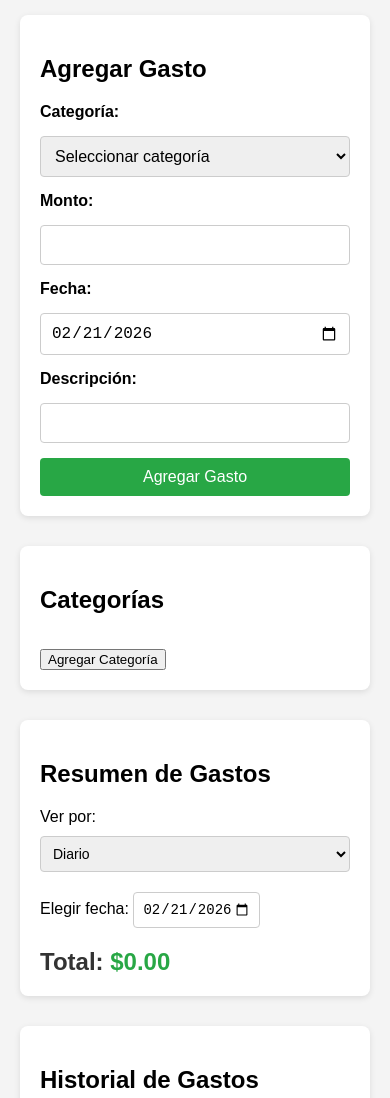
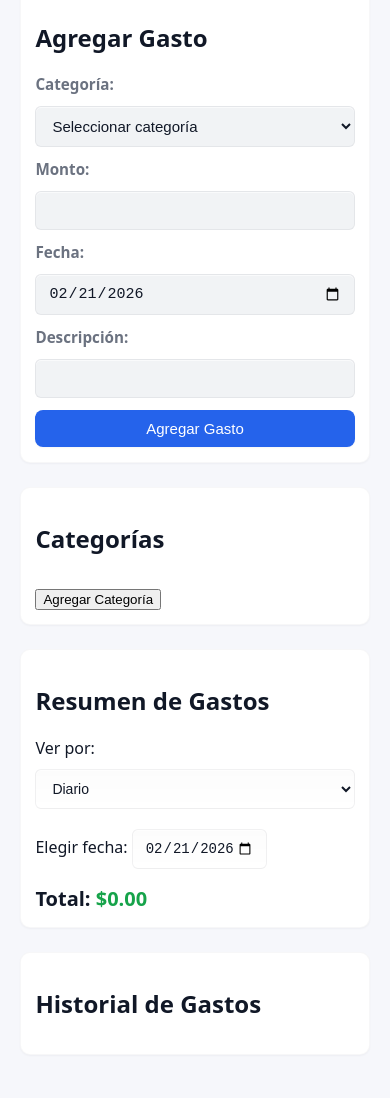
Before and after one commit to ttwofacess/Track, a plain HTML site: page index.html in a window 390 px wide. Shown: the part 93-1191 px from the top of the page. After the commit the page ends 1168 px from the top, so only its background shows below. Drawn offline with Linux system fonts and the light colour scheme.

Commit message:
style: add CSS variables for design consistency, migrate to system fonts, enhance controls, and improve spacing/responsiveness.

```diff
--- a/styles.css
+++ b/styles.css
@@ -1,145 +1,117 @@
-body {
-    font-family: Arial, sans-serif;
-    margin: 0;
-    padding: 0;
-    background-color: #f4f4f4;
+:root{
+  --bg: #f6f7fb;
+  --surface: #ffffff;
+  --muted: #f1f3f5;
+  --text: #111827;
+  --subtext: #6b7280;
+  --accent: #2563eb;
+  --success: #16a34a;
+  --danger: #dc2626;
+  --radius-sm: 6px;
+  --radius-md: 10px;
+  --radius-lg: 14px;
+  --shadow-1: 0 1px 2px rgba(16,24,40,0.04);
+  --shadow-2: 0 6px 20px rgba(16,24,40,0.08);
+  --space: 16px;
 }
 
-.app-container {
-    max-width: 1000px;
-    margin: 0 auto;
-    padding: 20px;
+*{box-sizing:border-box}
+body{
+  font-family: system-ui, -apple-system, "Segoe UI", Roboto, "Helvetica Neue", Arial, "Noto Sans", sans-serif;
+  margin:0;
+  padding:0;
+  background:var(--bg);
+  color:var(--text);
+  -webkit-font-smoothing:antialiased;
+  -moz-osx-font-smoothing:grayscale;
 }
 
-.header {
-    text-align: center;
-    margin-bottom: 30px;
+.app-container{
+  max-width:980px;
+  margin:0 auto;
+  padding:calc(var(--space) * 1.25);
 }
 
-.main-content {
-    display: flex;
-    flex-direction: column;
-    gap: 30px;
+.header{ text-align:center; margin-bottom:24px }
+.header h1{ margin:0; font-size:1.6rem; letter-spacing:-0.5px; color:var(--text) }
+.header p{ margin:6px 0 0; color:var(--subtext); font-size:0.95rem }
+
+.main-content{ display:flex; flex-direction:column; gap:24px }
+
+.expense-form, .categories-section, .expenses-section, .summary-section{
+  background:var(--surface);
+  padding:calc(var(--space) * 0.9);
+  border-radius:var(--radius-md);
+  box-shadow:var(--shadow-1);
+  border:1px solid rgba(16,24,40,0.03);
 }
 
-.expense-form, .categories-section, .expenses-section, .summary-section {
-    background: white;
-    padding: 20px;
-    border-radius: 8px;
-    box-shadow: 0 2px 6px rgba(0,0,0,0.1);
+.summary-controls{ display:flex; flex-direction:column; gap:10px; margin-bottom:16px }
+.summary-controls select, .summary-controls input{
+  padding:10px 12px;
+  border-radius:var(--radius-sm);
+  font-size:14px;
+  background:linear-gradient(180deg, rgba(0,0,0,0.01), transparent);
+  border:1px solid rgba(16,24,40,0.06);
+  color:var(--text);
+  box-shadow: inset 0 1px 0 rgba(255,255,255,0.5);
+  transition:box-shadow .18s ease, border-color .18s ease;
 }
+.summary-controls select:focus, .summary-controls input:focus{ outline:none; box-shadow:0 0 0 4px rgba(37,99,235,0.08); border-color:var(--accent) }
 
-.summary-controls {
-    display: flex;
-    flex-direction: column;
-    gap: 10px;
-    margin-bottom: 20px;
+.summary-total h3{ margin:0; font-size:1.25rem; color:var(--text) }
+#totalAmount{ color:var(--success); font-weight:600 }
+
+form{ display:flex; flex-direction:column; gap:12px }
+form label{ font-weight:600; color:var(--subtext); font-size:0.95rem }
+form input, form select{
+  padding:10px 12px; font-size:15px; border-radius:var(--radius-sm);
+  border:1px solid rgba(16,24,40,0.06); background:var(--muted); color:var(--text);
+  box-shadow: inset 0 1px 0 rgba(255,255,255,0.6);
 }
+form input:focus, form select:focus{ outline:none; box-shadow:0 0 0 4px rgba(37,99,235,0.08); border-color:var(--accent) }
 
-.summary-controls select, .summary-controls input {
-    padding: 8px;
-    border: 1px solid #ccc;
-    border-radius: 4px;
-    font-size: 14px;
+/* Primary button */
+form button{
+  padding:10px 14px; font-size:15px; background:var(--accent); color:#fff; border:none;
+  border-radius:8px; cursor:pointer; box-shadow:var(--shadow-1); transition:transform .08s ease, background .12s ease;
 }
+form button:hover{ background:#1f4fd6; transform:translateY(-1px) }
+form button:active{ transform:translateY(0) }
+form button:focus{ outline:none; box-shadow:0 0 0 5px rgba(37,99,235,0.12) }
 
-.summary-total h3 {
-    margin: 0;
-    font-size: 24px;
-    color: #333;
+.category-list{ display:flex; flex-wrap:wrap; gap:10px; margin-bottom:12px }
+.category{
+  background:linear-gradient(180deg, rgba(16,24,40,0.02), transparent);
+  padding:8px 12px; border-radius:999px; display:flex; align-items:center; gap:8px;
+  color:var(--subtext); font-weight:600; font-size:0.95rem; border:1px solid rgba(16,24,40,0.03)
 }
+.category .btn-edit, .category .btn-delete{ background:none; border:none; cursor:pointer; font-size:13px; color:var(--accent) }
+.category .btn-delete{ color:var(--danger) }
 
-#totalAmount {
-    color: #28a745;
+.expenses-section ul{ list-style:none; padding:0; margin:0 }
+.expenses-section li{
+  background:var(--muted); padding:12px; margin-bottom:10px; border-radius:8px;
+  display:grid; grid-template-columns: 1fr auto; gap:12px; align-items:center; border:1px solid rgba(16,24,40,0.02)
 }
+.expenses-section li .expense-details{ display:flex; flex-direction:column; gap:4px }
+.expenses-section li .expense-title{ font-weight:600; color:var(--text) }
+.expenses-section li .expense-meta{ color:var(--subtext); font-size:0.9rem }
+.expenses-section li .amount{ font-weight:700; color:var(--text); margin-left:12px }
+.expenses-section li .amount.positive{ color:var(--success) }
+.expenses-section li .amount.negative{ color:var(--danger) }
+.expenses-section li .btn-group{ display:flex; gap:8px }
+.expenses-section li .btn-group button{ padding:6px 10px; font-size:13px; background:none; border-radius:6px; border:1px solid transparent; cursor:pointer; transition:background .12s ease, border-color .12s ease }
+.expenses-section li .btn-group button:hover{ background:rgba(16,24,40,0.03); border-color:rgba(16,24,40,0.04) }
 
-form {
-    display: flex;
-    flex-direction: column;
-    gap: 15px;
+/* Utilities */
+.muted{ color:var(--subtext) }
+.sr-only{ position:absolute; width:1px; height:1px; padding:0; overflow:hidden; clip:rect(0,0,0,0); white-space:nowrap; border:0 }
+
+@media (min-width:720px){
+  .main-content{ gap:28px }
+  .summary-controls{ flex-direction:row; align-items:center }
+  form{ flex-direction:row; align-items:end }
+  form > *{ flex:1 }
+  form button{ flex:0 0 auto }
 }
-
-form label {
-    font-weight: bold;
-}
-
-form input, form select {
-    padding: 10px;
-    font-size: 16px;
-    border: 1px solid #ccc;
-    border-radius: 4px;
-}
-
-form button {
-    padding: 10px;
-    font-size: 16px;
-    background-color: #28a745;
-    color: white;
-    border: none;
-    border-radius: 4px;
-    cursor: pointer;
-}
-
-form button:hover {
-    background-color: #218838;
-}
-
-.category-list {
-    display: flex;
-    flex-wrap: wrap;
-    gap: 10px;
-    margin-bottom: 15px;
-}
-
-.category {
-    background-color: #e9ecef;
-    padding: 10px 15px;
-    border-radius: 4px;
-    display: flex;
-    align-items: center;
-    gap: 10px;
-}
-
-.category .btn-edit, .category .btn-delete {
-    background: none;
-    border: none;
-    cursor: pointer;
-    font-size: 14px;
-    color: #007bff;
-}
-
-.category .btn-delete {
-    color: #dc3545;
-}
-
-.expenses-section ul {
-    list-style: none;
-    padding: 0;
-}
-
-.expenses-section li {
-    background: #f8f9fa;
-    padding: 12px;
-    margin-bottom: 10px;
-    border-radius: 4px;
-    display: flex;
-    justify-content: space-between;
-    align-items: center;
-}
-
-.expenses-section li .expense-details {
-    flex: 1;
-}
-
-.expenses-section li .btn-group {
-    display: flex;
-    gap: 5px;
-}
-
-.expenses-section li .btn-group button {
-    padding: 6px 10px;
-    font-size: 14px;
-    background: none;
-    border: none;
-    cursor: pointer;
-}
```
